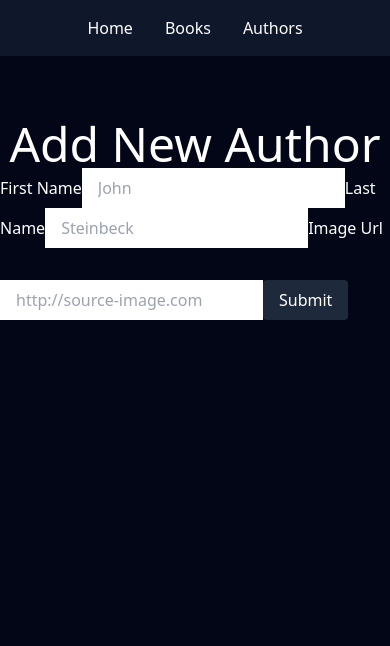
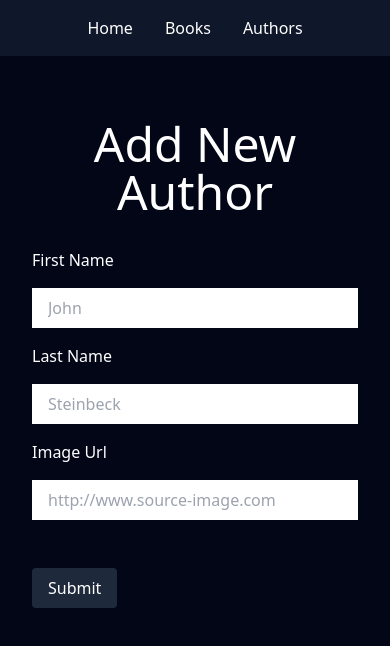
Before and after one commit to S-A-Robinson/book-ui, a Vue app: page /authors/add in a window 390 px wide. Shown: the top 646 px of the page. Built offline with nearby package versions, Linux system fonts and the light colour scheme.

Commit message:
improved responsiveness on new book and authors pages

```diff
--- a/src/views/AddAuthorView.vue
+++ b/src/views/AddAuthorView.vue
@@ -52,8 +52,9 @@ const submit = handleSubmit(async values => {
 </script>
 
 <template>
-  <form @submit="submit">
+  <div class="mx-auto mt-16 px-8 md:w-1/2 lg:w-1/4">
     <h1 class="mt-16 text-center text-5xl">Add New Author</h1>
+    <form @submit="submit" class="my-8 flex flex-col gap-4">
       <InputField
         v-model="first_name"
         id="authorFirstName"
@@ -76,11 +77,12 @@ const submit = handleSubmit(async values => {
         v-model="image_url"
         id="authorImageURL"
         label="Image Url"
-      placeholder="http://source-image.com"
+        placeholder="http://www.source-image.com"
         type="url"
         :error="errors.image_url"
       />
 
       <InputButton class="mt-8" label="Submit" />
     </form>
+  </div>
 </template>
--- a/src/views/AddBookView.vue
+++ b/src/views/AddBookView.vue
@@ -106,7 +106,7 @@ onMounted(async () => {
         </RouterLink>
       </div>
     </div>
-    <div v-else-if="formSection === 2" class="mx-auto mt-16 w-1/4">
+    <div v-else-if="formSection === 2" class="mx-auto mt-16 px-8 md:w-1/2 lg:w-1/4">
       <InputButton
         clickEvent="back"
         @back="() => formSection = 1"
```
Lines whose indentation alone changed are shown as unchanged.
